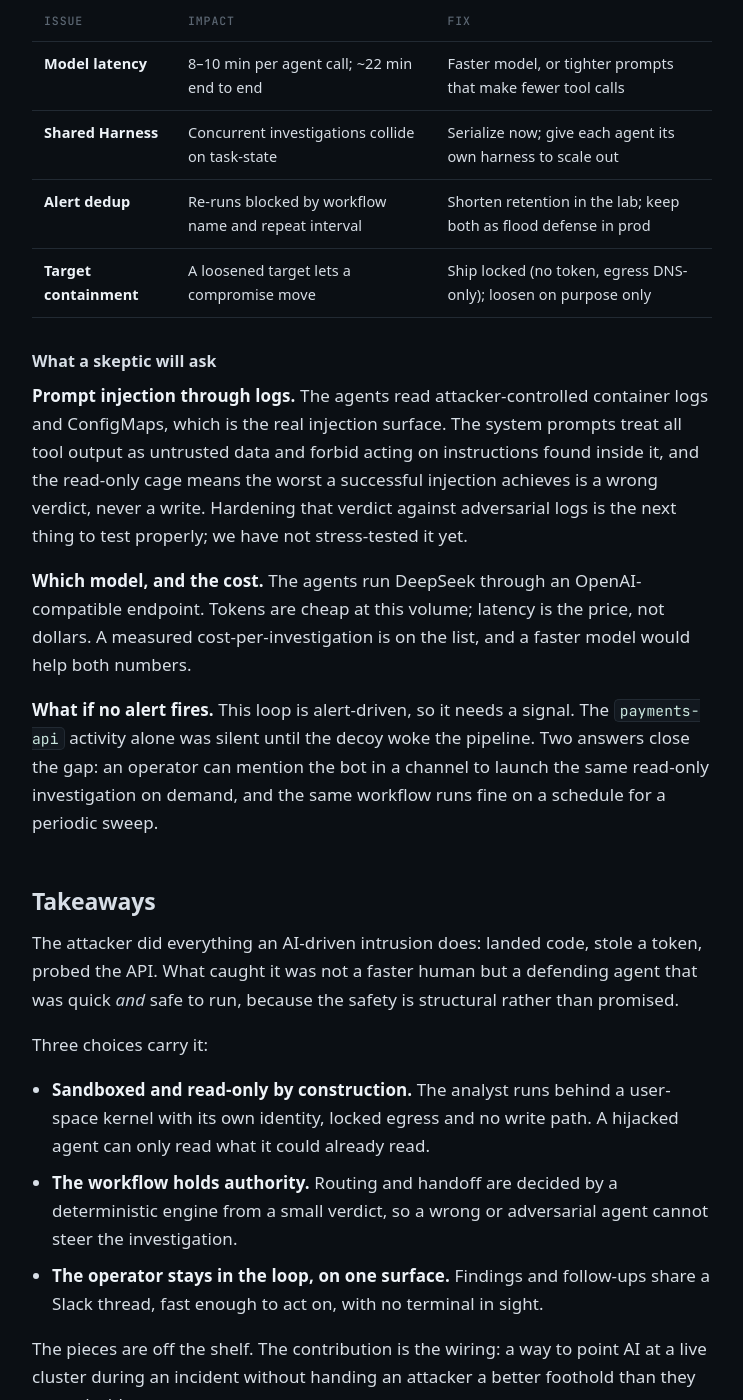
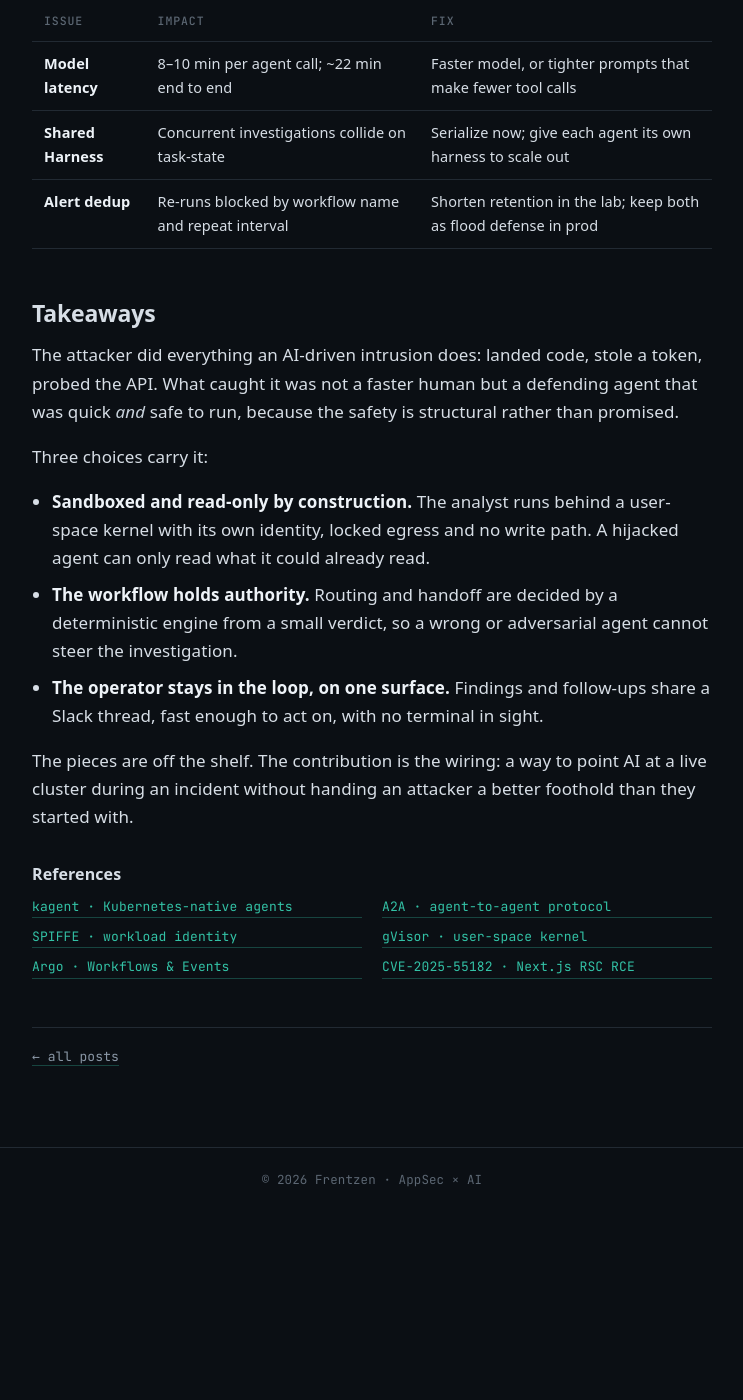
Before and after one commit to Frentzen/frentzen.github.io, a Jekyll site: the page built from _posts/2026-11-27-ai-speed-intrusion-read-only-agents.md, in a window 1280 px wide and 1400 px high, scrolled down 6224 px. Shown: the whole window, without its empty margins (268-1011 px from the left). Built offline with Jekyll 4.4.1, drawn with Linux system fonts in a browser that asks for light colours; after the commit the page ends 7455 px from its top, so only the background shows below that.

Commit message:
Tighten article to the SecOps flow
The lab/target setup is support for the incident, not the subject:
- drop the "Target containment" row from the trade-offs table
- remove the "What a skeptic will ask" section (prompt injection, model
  cost, no-alert case) — kept as considerations, not published copy

Co-Authored-By: Claude Opus 4.8 <noreply@anthropic.com>
Claude-Session: https://claude.ai/code/session_011fFAHzfQwpouDwepC6bFdk

```diff
--- a/_posts/2026-11-27-ai-speed-intrusion-read-only-agents.md
+++ b/_posts/2026-11-27-ai-speed-intrusion-read-only-agents.md
@@ -247,15 +247,6 @@ The dials you set per environment, and where this build lands today:
 | Model latency | 8–10 min per agent call; ~22 min end to end | Faster model, or tighter prompts that make fewer tool calls |
 | Shared Harness | Concurrent investigations collide on task-state | Serialize now; give each agent its own harness to scale out |
 | Alert dedup | Re-runs blocked by workflow name and repeat interval | Shorten retention in the lab; keep both as flood defense in prod |
-| Target containment | A loosened target lets a compromise move | Ship locked (no token, egress DNS-only); loosen on purpose only |
-
-### What a skeptic will ask
-
-**Prompt injection through logs.** The agents read attacker-controlled container logs and ConfigMaps, which is the real injection surface. The system prompts treat all tool output as untrusted data and forbid acting on instructions found inside it, and the read-only cage means the worst a successful injection achieves is a wrong verdict, never a write. Hardening that verdict against adversarial logs is the next thing to test properly; we have not stress-tested it yet.
-
-**Which model, and the cost.** The agents run DeepSeek through an OpenAI-compatible endpoint. Tokens are cheap at this volume; latency is the price, not dollars. A measured cost-per-investigation is on the list, and a faster model would help both numbers.
-
-**What if no alert fires.** This loop is alert-driven, so it needs a signal. The `payments-api` activity alone was silent until the decoy woke the pipeline. Two answers close the gap: an operator can mention the bot in a channel to launch the same read-only investigation on demand, and the same workflow runs fine on a schedule for a periodic sweep.
 
 ## Takeaways
 
```
